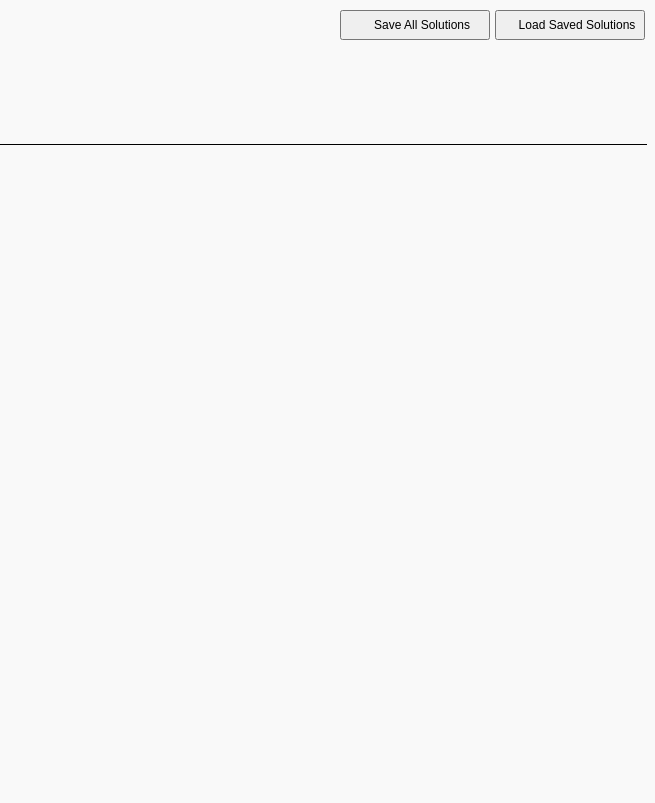
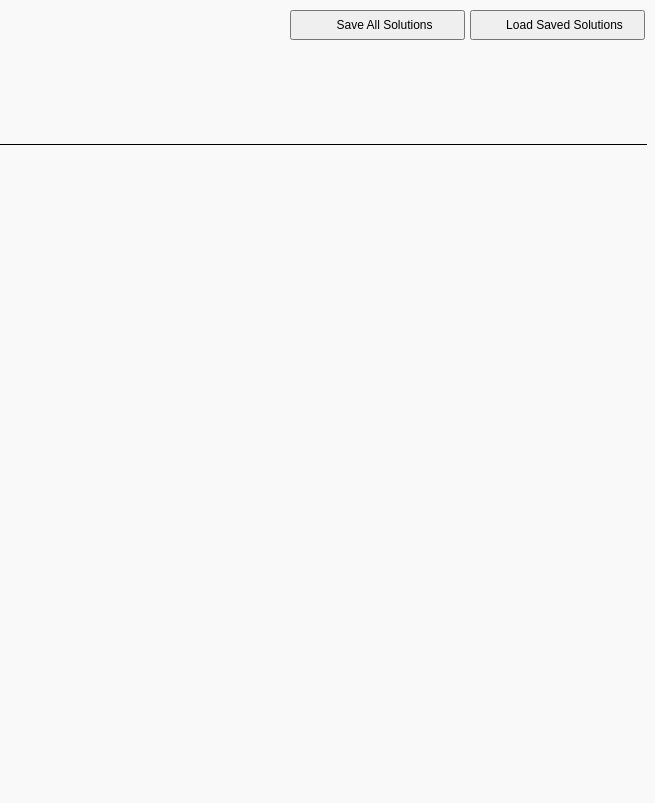
Before and after one commit to the-winter/codingjs, a website: page index.html in a window 1280 px wide. Shown: the top 803 px of the page, 625-1280 px from the left. Drawn offline with nearby package versions, Linux system fonts and the light colour scheme; a web font is replaced by a local one.

Commit message:
wider button size for saving/loading on index

```diff
--- a/style.css
+++ b/style.css
@@ -82,7 +82,7 @@ div.probField {
 
 .btn-top {
   font-size: 12px;
-    width: 150px;
+    width: 175px;
     height: 30px;
     margin-top: 0;
     padding-top: 0;
```
